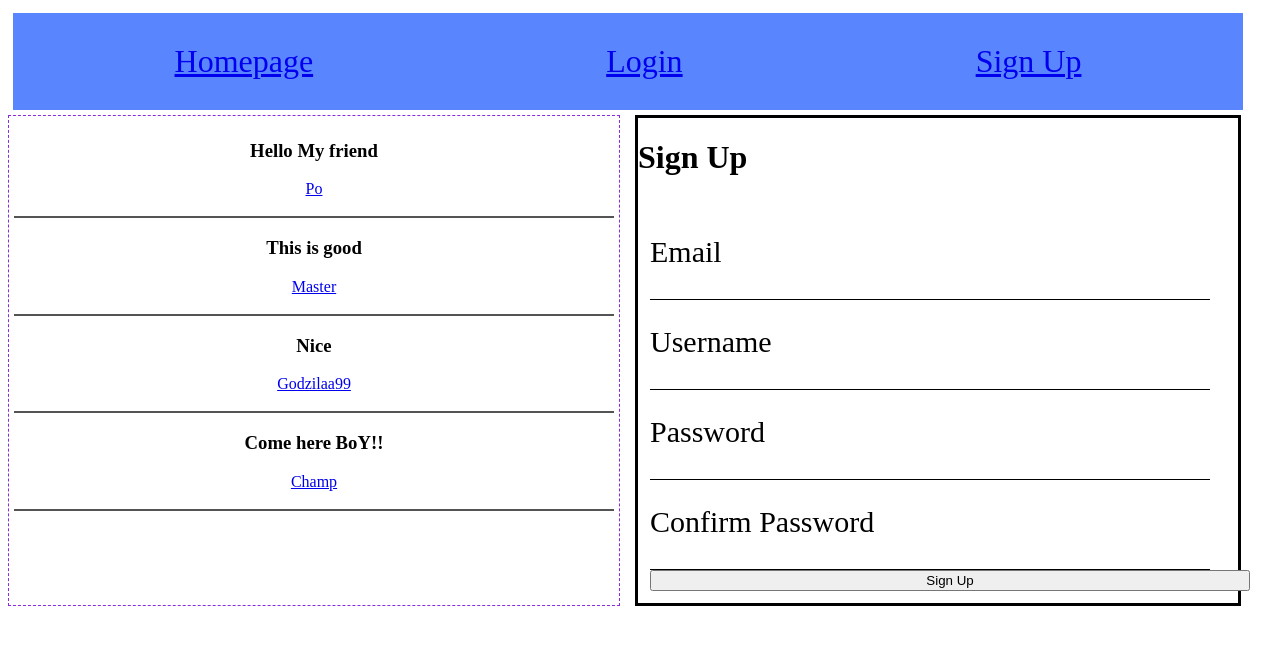
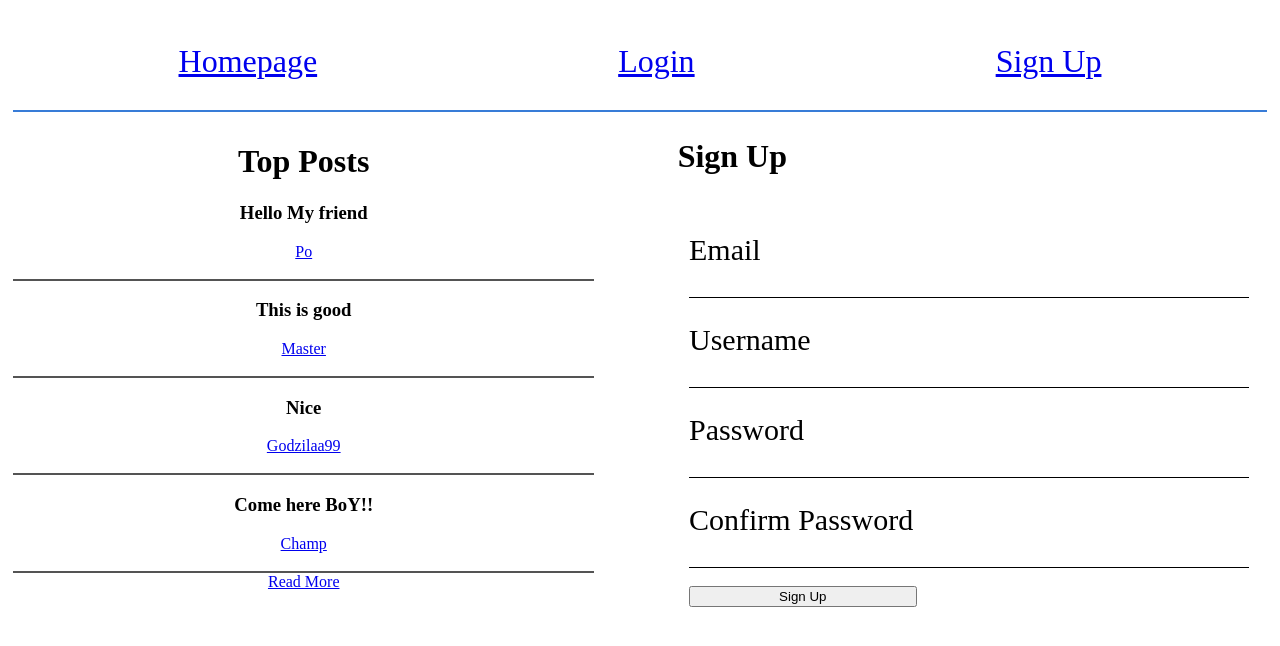
Before and after one commit to justpiyoosh/EMS_Frontend, a React (Create React App) app: page / in a window 1280 px wide. Shown: the top 646 px of the page. Built offline with nearby package versions, Linux system fonts and the light colour scheme.

Commit message:
Cookies are being accepted globally

```diff
--- a/src/App.css
+++ b/src/App.css
@@ -5,16 +5,18 @@
 .Home{
   display: flex;
   flex-wrap: wrap;
+  width: 100%;
+  background-color: white
 }
 .Header{
   text-align: center;
-  background-color:#0044ffa6;
+  border-bottom: rgba(17, 99, 207, 0.835) 2px inset;
   font-size: xx-large;
   justify-content: space-around;
   display: flex;
   flex-direction: row;
   flex-wrap: wrap;
-  width : 1200px;
+  width : 100%;
   margin: 5px;
   padding: 15px;
 }
@@ -43,18 +45,19 @@
   text-align: center;
 }
 
-.signUp{
-border : 3px solid black;
-align-items: center;
-justify-content: center;
+.signup{
+  align-items: center;
+  justify-content: center;
+  width: 45%;
+  padding-left: 5%;
 }
 form{
   position: relative;
   display: flex;
   flex-wrap:wrap;
   flex-flow: column;
-  width:600px;
- padding:2%;
+  width:100%;
+  padding:2%;
   }
 .tab{
   position: relative;
@@ -111,15 +114,15 @@ color: rgb(0, 153, 255);
   }
 
 .Post{
-  width: 600px;
+  width: 100%;
   align-items: center;
   justify-content: center;
-  text-align :center;
   border-bottom: black 2px inset;
 }
 
 .topPost{
-  border : 1px dashed blueviolet;
+  width: 46%;
   padding: 5px;
   margin-right: 15px;
+  text-align :center;
 }
--- a/src/Blogs/CreateBlog.js
+++ b/src/Blogs/CreateBlog.js
@@ -1,6 +1,7 @@
 import Axios from 'axios';
 import React, { Component } from 'react';
-export default class CreateBlog extends Component{
+import { withRouter } from 'react-router-dom';
+class CreateBlog extends Component{
     state = {
         title : "",
         body : ""
@@ -11,20 +12,52 @@ export default class CreateBlog extends Component{
         })
     }
     PostBlog = () =>{
+        var cookie = document.cookie
+        var token = cookie.split(';')
+        var name = "Token=";
+        var authToken = "Token "
+        for(var j = 0;j<token.length;j++){
+            var c = token[j]
+            while (c.charAt(0) === ' ') {
+                c = c.substring(1);
+              }
+              if (c.indexOf(name) === 0) {
+                authToken += c.substring(name.length, c.length)
+                break;
+              }
+            }
+        if(authToken === "Token "){
+            return (this.props.history.push('/login'))
+        }
         let config = {
             headers: {
-                Authorization: "Token 7d60554184594ce585b042ee28d53a5318bdffcf"
+                Authorization: authToken
             }
           }
-        Axios.Post("localhost:8000/api/blog/create",{"title":this.state.title,"body":this.state.body},config);
+        // Axios.Post("localhost:8000/api/blog/create",{"title":this.state.title,"body":this.state.body},config);
     }
     render(){
         return(
             <div>
+                <h1>
+                    Create Blog
+                </h1>
+                <br/>
+                <br/>
+                <h3>
+                    Title
+                </h3>
+                <br/>
                 <input type = "text" name = "title" value = {this.state.title} onChange = {this.ChangeHandler}/>
+                <br/>
+                <h3>
+                    Body
+                </h3>
+                <br/>
                 <input type = "text" name = "body" value = {this.state.body} onChange = {this.ChangeHandler} />
                 <button type = "submit" onClick = {this.PostBlog}>Post</button>
             </div>
         );
     }
 }
+export default withRouter(CreateBlog);
--- a/src/Homepage.js
+++ b/src/Homepage.js
@@ -2,7 +2,6 @@ import React from 'react';
 import axios from 'axios';
 import {NavLink} from 'react-router-dom'
 import Posts from './posts/Posts';
-import  CreateBlog from "./Blogs/CreateBlog";
 import Signup from './Signup'
 export default class Homepage extends React.Component{
 state = {
@@ -28,9 +27,18 @@ return(
         </div>
     </span>
     <div className="topPost">
+        <h1>
+            Top Posts
+        </h1>
         <Posts/>
+        <NavLink to = "/viewpost">Read More</NavLink>
     </div>
-    <Signup/>
+    <div className = "signup">
+        <Signup/>
+    </div>
+    <footer>
+
+    </footer>
 </div>
 );}
 }
--- a/src/Login.js
+++ b/src/Login.js
@@ -14,7 +14,7 @@ class Login extends React.Component{
             user : '',
             password : '',
             clicked : false,
-            Target : cookies.get('Target') || 'buffer',
+            Token : cookies.get('Token') || 'buffer',
         }
     this.submitHandler.bind(this);
     }
@@ -31,7 +31,7 @@ class Login extends React.Component{
                 // Token is stored
                 if(response.status === 200){
                     const { cookies } = this.props;
-                    cookies.set('Target',response.data.token,{path:'/'})
+                    cookies.set('Token',response.data.token,{path:'/'})
                     return (this.props.history.push('/createpost'));
                 }
                 else{
--- a/src/Signup.js
+++ b/src/Signup.js
@@ -30,7 +30,12 @@ class Signup extends React.Component{
             .then((response)=>{
                 console.log(response);
                 //Redirect to login page on successful user signup
-                return(this.props.history.push('/login'));
+                if(response.status === 200){
+                    return(this.props.history.push('/login'));
+                }
+                else{
+                    alert("Username/Email already exist");
+                }
             })
             .catch((e)=>{
                 console.warn(e.message);
@@ -40,30 +45,31 @@ class Signup extends React.Component{
     }
     render(){
         return(
-            <div className = "signUp">
+            <div>
                 <h1>Sign Up</h1>
                 <form onSubmit={this.submitHandler}>
                 <div className='tab'>
-                <input type='email' value={this.state.user} name ='user' onChange={this.handleChange}/>
+                <input type='email' value={this.state.user} name ='user' onChange={this.handleChange} required/>
                 <label className="label-name">
                 <span className="content-name">Email</span></label>
                 </div>
                 <div className='tab'>
-                <input type='text' value={this.state.username} name ='username' onChange={this.handleChange}/>
+                <input type='text' value={this.state.username} name ='username' onChange={this.handleChange} required/>
                 <label className="label-name">
                 <span className="content-name">Username</span></label>
                 </div>
                 <div className='tab'>
-                <input type='password' value={this.state.password} name ='password' onChange={this.handleChange}/>
+                <input type='password' value={this.state.password} name ='password' onChange={this.handleChange} required/>
                 <label className="label-name">
                 <span className="content-name">Password</span></label>
                 </div>
                 <div className='tab'>
-                <input type='password' value={this.state.confirm_password} name ='confirm_password' onChange={this.handleChange}/>
+                <input type='password' value={this.state.confirm_password} name ='confirm_password' onChange={this.handleChange} required/>
                 <label className="label-name">
                 <span className="content-name">Confirm Password</span></label>
                 </div>
-                <button>Sign Up</button>
+                <br/>
+                <button style = {{width:"40%"}}>Sign Up</button>
             </form>
             </div>
         );
```
Also changed, not shown: src/Images/Background.png (added).
